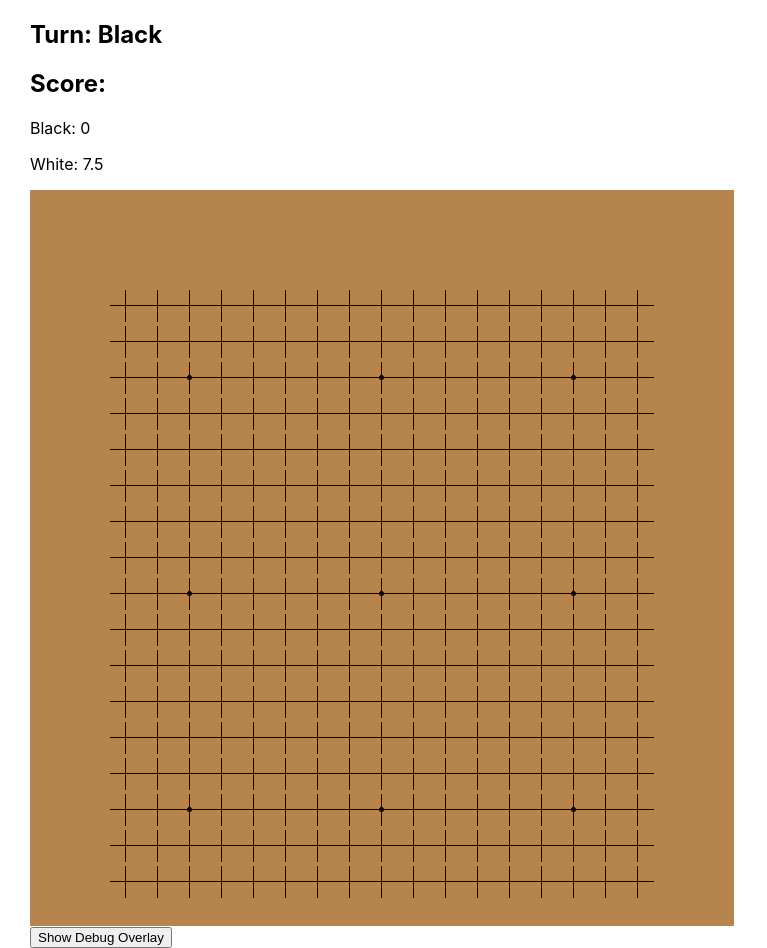
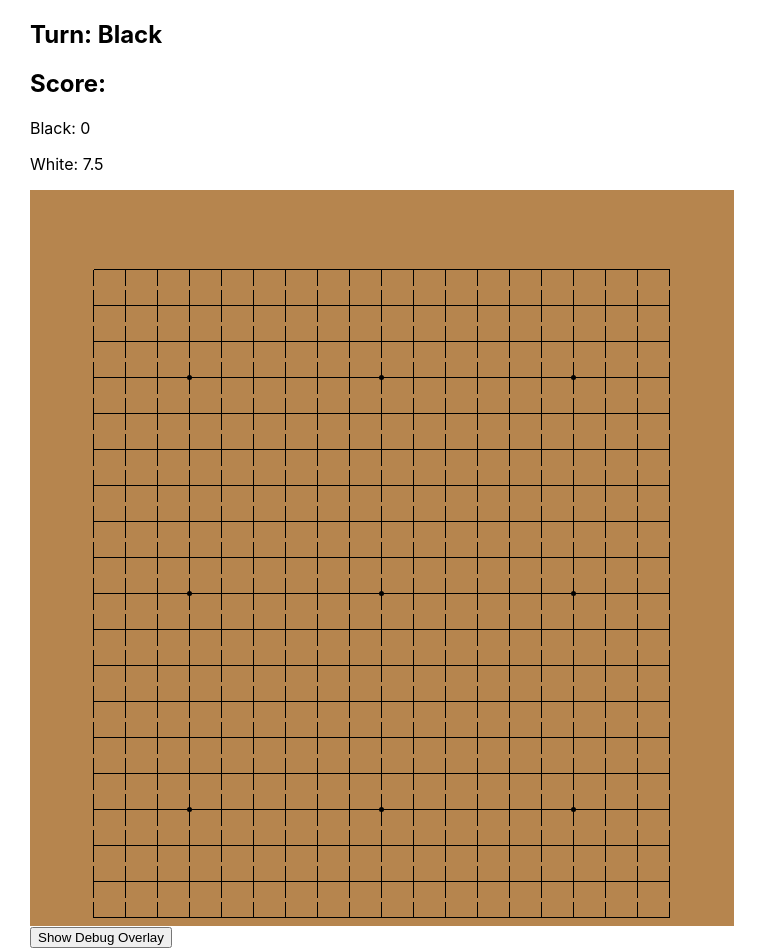
Before and after one commit to drew-ross/go-react, a React (Create React App) app: page / in a window 1280 px wide. Shown: the whole page, without its empty margins (0-767 px from the left). Built offline with nearby package versions, Linux system fonts and the light colour scheme.

Commit message:
Add side and corner line styles

```diff
--- a/src/components/Space/Space.css
+++ b/src/components/Space/Space.css
@@ -21,7 +21,6 @@
 .debug-display,
 .hover-stone-display {
   position: absolute;
-
 }
 
 .stone-display,
@@ -62,21 +61,103 @@
   opacity: 0.7;
 }
 
+/* All line colors and position absolute */
 .line-h,
-.line-v {
+.line-v,
+.line-h--top,
+.line-h--top-left,
+.line-h--top-right,
+.line-h--right,
+.line-h--left,
+.line-h--bottom,
+.line-h--bottom-left,
+.line-h--bottom-right,
+.line-v--top,
+.line-v--top-left,
+.line-v--top-right,
+.line-v--right,
+.line-v--left,
+.line-v--bottom,
+.line-v--bottom-left,
+.line-v--bottom-right {
   background: black;
   position: absolute;
 }
 
-.line-h {
-  width: 100%;
+/* horizontal line thickness and center position */
+.line-h,
+.line-h--top,
+.line-h--top-left,
+.line-h--top-right,
+.line-h--right,
+.line-h--left,
+.line-h--bottom,
+.line-h--bottom-left,
+.line-h--bottom-right {
   height: 1px;
   top: calc(50% - 1px);
 }
 
-.line-v {
+/* horizontal lines specific styles */
+.line-h,
+.line-h--top,
+.line-h--bottom {
+  width: 100%;
+}
+
+.line-h--top-left,
+.line-h--top-right,
+.line-h--right,
+.line-h--left,
+.line-h--bottom-left,
+.line-h--bottom-right {
+  width: 50%;
+}
+
+.line-h--top-left,
+.line-h--left,
+.line-h--bottom-left {
+  right: 0;
+}
+
+/* vertical line thickness and center position */
+.line-v,
+.line-v--top,
+.line-v--top-left,
+.line-v--top-right,
+.line-v--right,
+.line-v--left,
+.line-v--bottom,
+.line-v--bottom-left,
+.line-v--bottom-right {
   width: 1px;
+  left: calc(50% - 1px);
+}
+
+/* vertical lines specific styles */
+.line-v,
+.line-v--left,
+.line-v--right {
   height: 100%;
-  left: calc(50% - 1px);
   top: 0;
 }
+
+.line-v--top,
+.line-v--top-left,
+.line-v--top-right,
+.line-v--bottom,
+.line-v--bottom-left,
+.line-v--bottom-right {
+  height: 50%;
+}
+
+.line-v--top-left {
+  height: 50%;
+  bottom: 0;
+}
+
+.line-v--bottom,
+.line-v--bottom-left,
+.line-v--bottom-right {
+  top: 0;
+}
```
